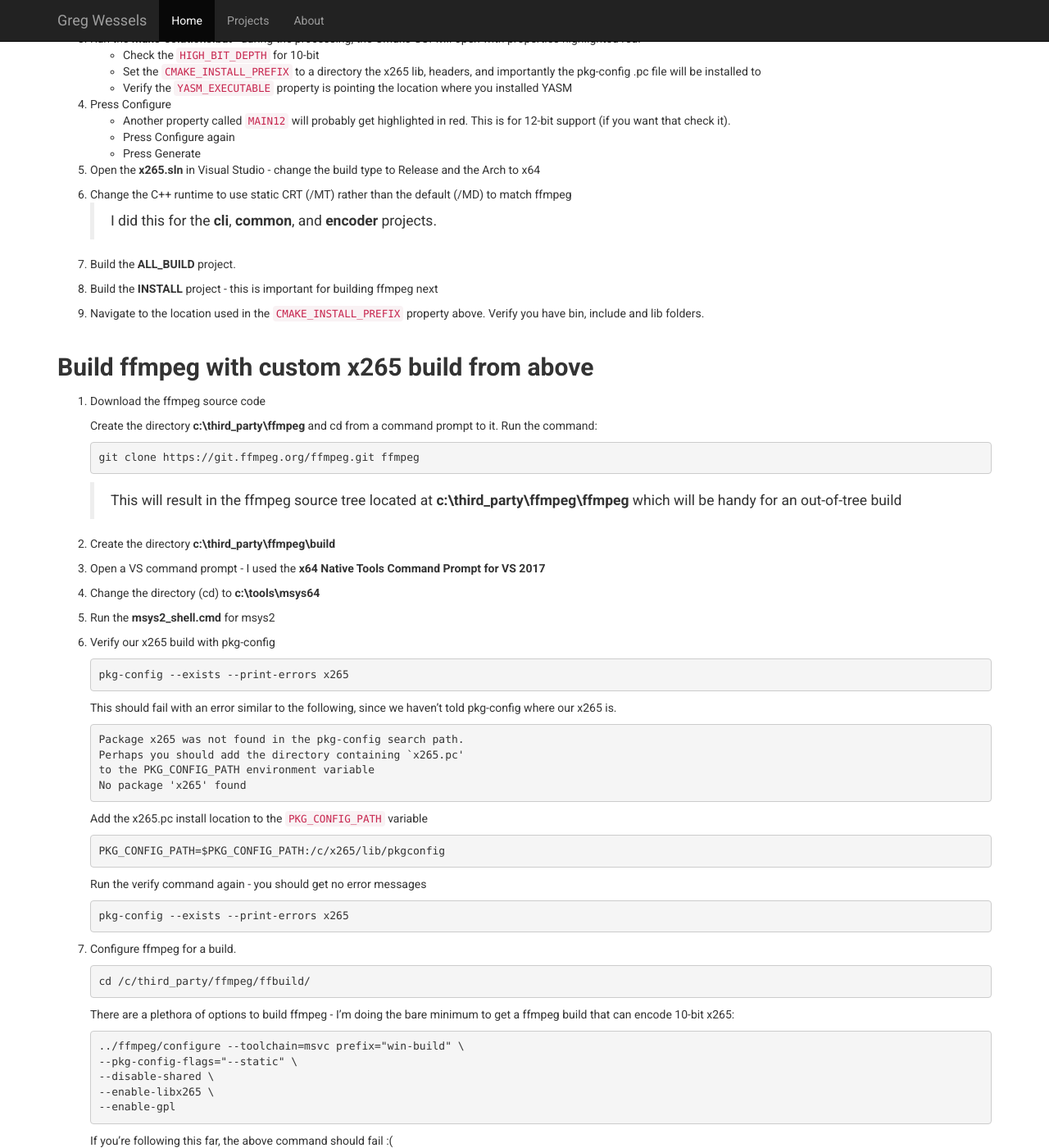
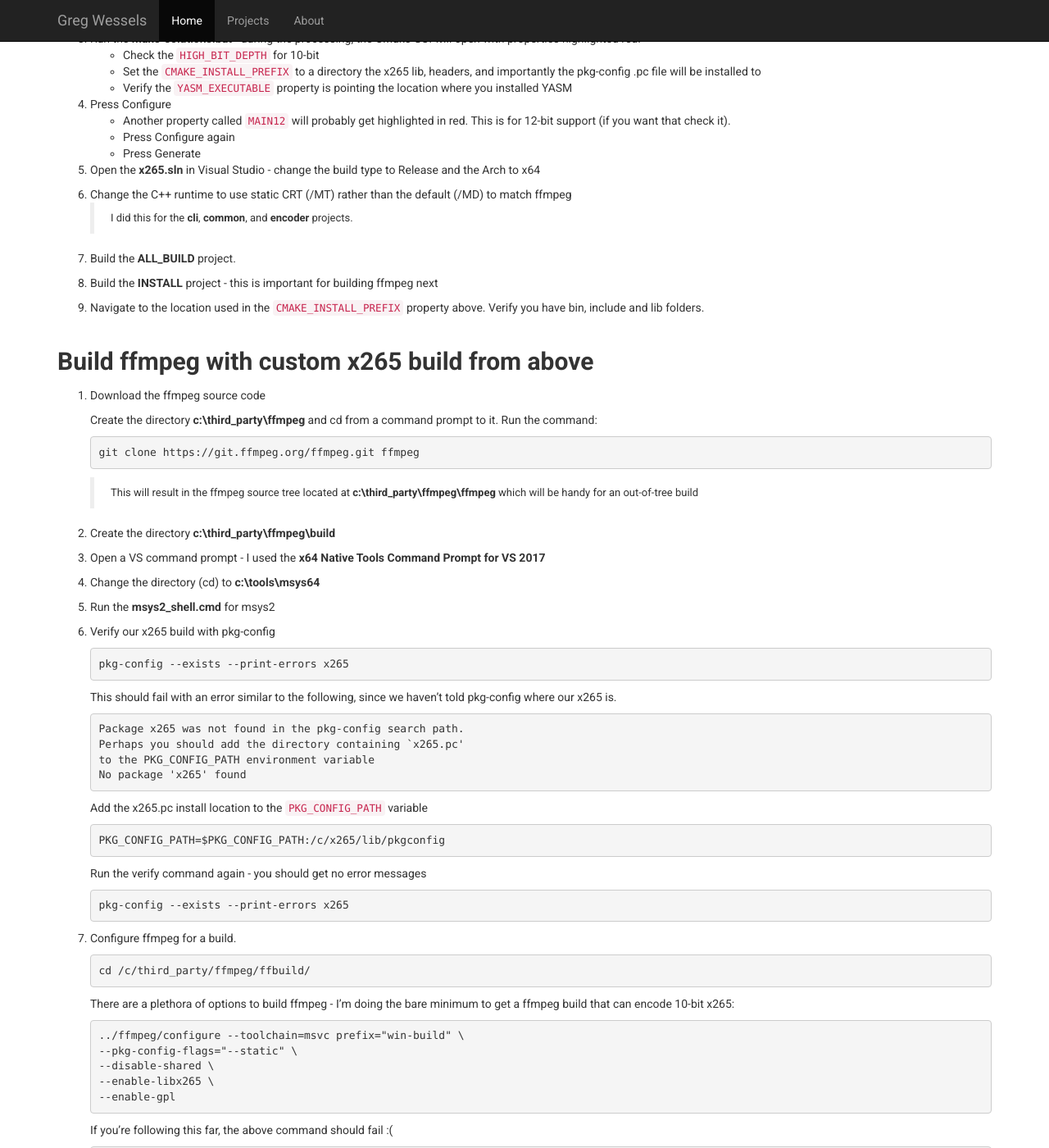
Before and after one commit to wesselsga/wesselsga.github.io, a Jekyll site: the page built from _posts/2017-10-27-ffmpeg-x265.md, in a window 1280 px wide and 1400 px high, scrolled down 1148 px. Shown: the whole window at 82% size. Built offline with Jekyll 4.4.1, drawn with Linux system fonts in a browser that asks for light colours.

Commit message:
Update screen.css

```diff
--- a/style/screen.css
+++ b/style/screen.css
@@ -23,6 +23,10 @@
 	font-weight:bold !important;
 	margin-top:1.3em;
 	margin-bottom:0.5em;
+}
+
+blockquote{
+	font-size:13px;
 }
 
 
```
